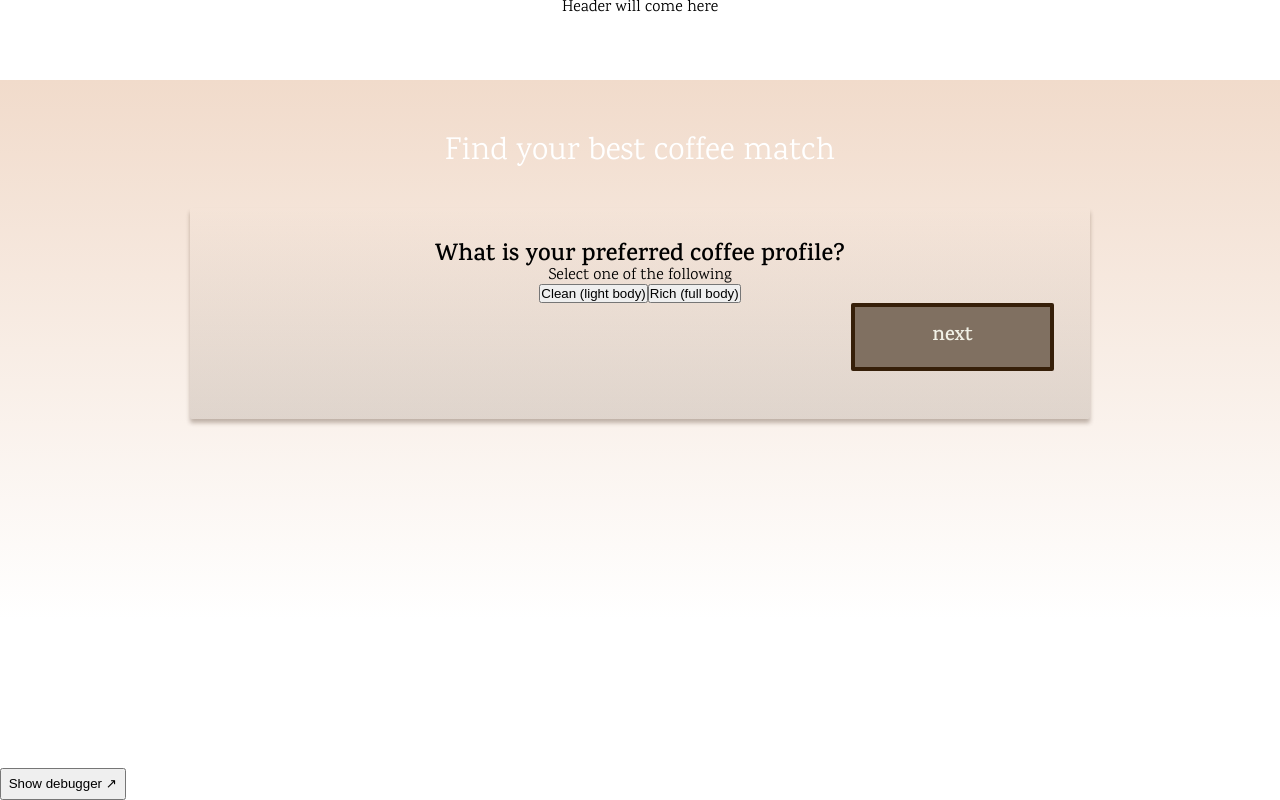
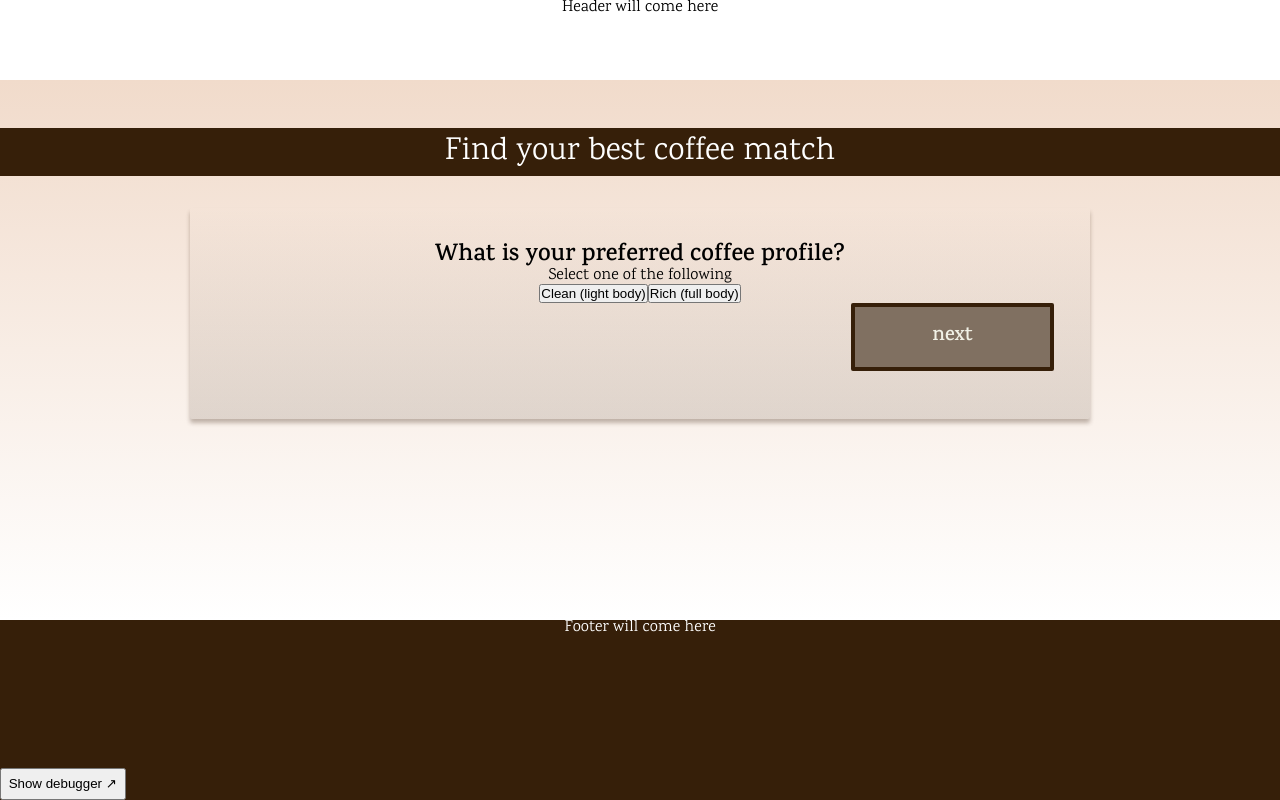
Before and after one commit to impact-roasters/coffee-guide, a React (Create React App) app: page / in a window 1280 px wide. Built offline with nearby package versions, Linux system fonts and the light colour scheme; a web font is replaced by a local one.

Commit message:
Fixed css variable name

```diff
--- a/src/components/App/App.css
+++ b/src/components/App/App.css
@@ -17,7 +17,7 @@ h1 {
   line-height: 1.5;
   font-weight: normal;
   margin-bottom: 1em;
-  background-color: var(--coffee);
+  background-color: var(--coffee-dark);
 }
 
 .main-content {
--- a/src/components/Footer/Footer.css
+++ b/src/components/Footer/Footer.css
@@ -1,5 +1,5 @@
 .app-footer {
   height: 180px;
-  background-color: var(--coffee);
+  background-color: var(--coffee-dark);
   color: white;
 }
```
